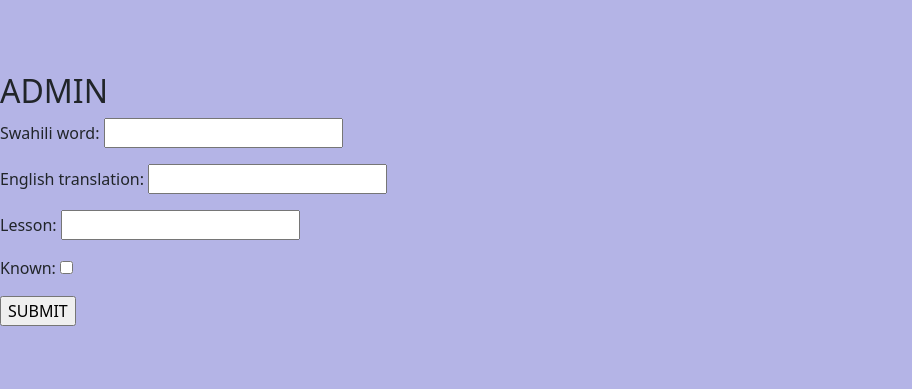
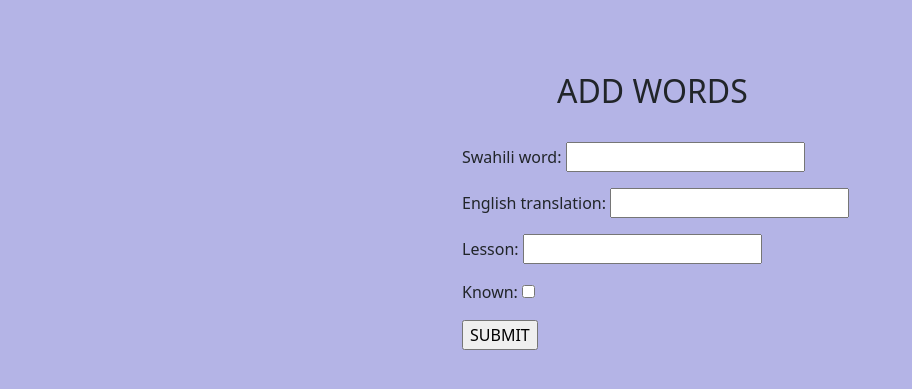
Before and after one commit to Qasper1974/swahili-english-vocab-tool, a Django app: page /create_word/ in a window 1280 px wide. Shown: the part 68-457 px from the top of the page, without its empty margins (0-912 px from the left). Run offline with Django 3.2, Linux system fonts and the light colour scheme.

Commit message:
change format form

```diff
--- a/app/templates/vocab_form.html
+++ b/app/templates/vocab_form.html
@@ -1,14 +1,25 @@
 {% extends 'home.html' %}
 {% block content %}
 <br>
-<h2>ADMIN</h2>
+<div class="container">
+    <div class="row">
+        <div class="col-5"></div>
+        <div class="col-7"><h2 >ADD WORDS</h2> </div>
 
-<div class="">
-    <form method="POST" action="{% url 'create_word' %}">
-    {% csrf_token %}
-    {{form.as_p}}
-    <input type="submit" value="SUBMIT">
-     </form>
+    </div>
+</div>
+<br>
+<div class="container">
+    <div class="row">
+        <div class="col-4"></div>
+        <div class="col-8">
+            <form method="POST" action="{% url 'create_word' %}">
+                {% csrf_token %}
+                {{form.as_p}}
+                <input type="submit" value="SUBMIT">
+                 </form>
+        </div>
+    </div>
 </div>
 
 {% endblock content %}
```
